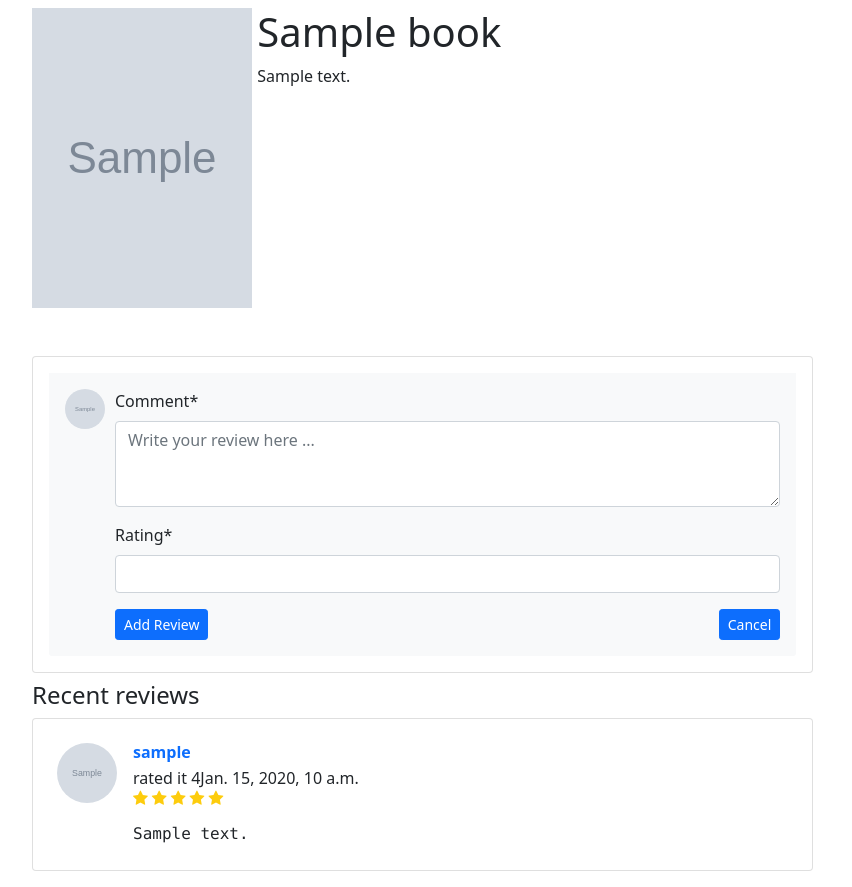
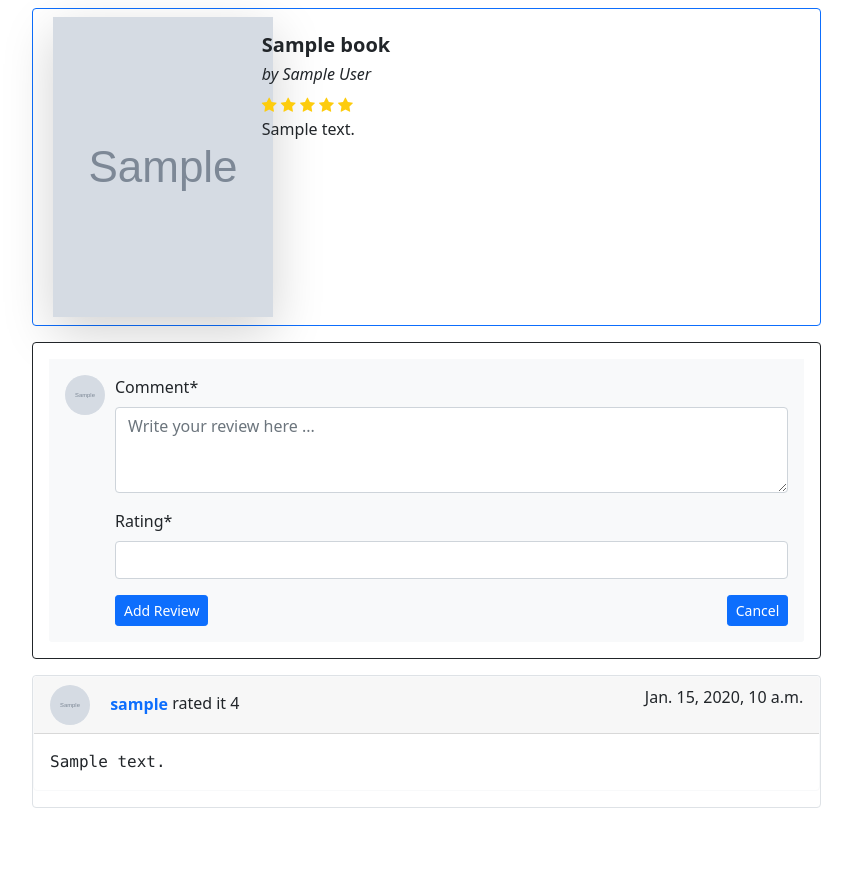
Before and after one commit to apayziev/goodreads, a Django app: template books/templates/books/book_detail.html in a window 1280 px wide. Shown: the part 74-961 px from the top of the page, without its empty margins (16-868 px from the left). After the commit the page ends 882 px from the top, so only its background shows below. Run offline with Django 4.2, Linux system fonts and the light colour scheme; the template is opened without the code that fills it: values that come from a table or form of the project are taken from there, others are empty; a user stored in the database is signed in; tables that the repository leaves empty hold one stand-in row (values such as "Sample post"); grey boxes marked "Sample" are stand-in pictures; some libraries are stand-ins or nearby versions.

Commit message:
book_detail page style enhanced

```diff
--- a/books/templates/books/book_detail.html
+++ b/books/templates/books/book_detail.html
@@ -1,13 +1,30 @@
 {% extends "base.html" %} {% load crispy_forms_tags %} {% block title %} {{book.title}} {% endblock title %} {%block content %}
-<div class="row mb-4">
-    <div class="col-2 mb-4">
-        <img src="{{book.cover_pic.url}}" alt="cover_pic" class="cover-pic">
-    </div>
-    <div class="col-6 ms-4">
-        <h1>{{book.title}}</h1>
-        <p>
-            {{book.description}}
-        </p>
+<div class="card mb-3 col-xl-8 border-primary">
+    <div class="row m-lg-2">
+        <div class="col-md-3">
+            <img src="{{book.cover_pic.url}}" alt="cover_pic" class="cover-pic shadow-lg" />
+        </div>
+        <div class="col-md-8">
+            <div class="card-body">
+                <h5 class="card-title fw-bold ">
+                    {{book.title}}
+                </h5>
+                <h6 class="fst-italic fw-light">
+                    by {{ book.authors.first }}
+                </h6>
+                <div class="rating" style="color: #FDCC0D ">
+                    <span class="fa fa-star "></span>
+                    <span class="fa fa-star "></span>
+                    <span class="fa fa-star "></span>
+                    <span class="fa fa-star "></span>
+                    <span class="fa fa-star "></span>
+                </div>
+
+                <p class="card-text">
+                    {{book.description}}
+                </p>
+            </div>
+        </div>
     </div>
 </div>
 
@@ -15,8 +32,8 @@
 
 
 <div class="row">
-    <div class="col-xl-8">
-        <div class="card">
+    <div class="">
+        <div class="card col-xl-8 border-dark">
             <div class="card-body">
                 <div class="card-footer py-3 border-0" style="background-color: #f8f9fa">
                     <div class="d-flex flex-start w-100">
@@ -39,7 +56,27 @@
 
 
 {% if book.bookreview_set.exists %}
-<div class="mt-2">
+<div class="card border mt-3 col-xl-8">
+    {% for review in book.bookreview_set.all %}
+    <div class="card  border-light mb-3">
+        <div class="card-header">
+            <img class="rounded-circle me-3" id="commenter-profile-pic" src="{{review.user.profile_pic.url}} " alt="avatar" />
+            <h6 class="fw-bold mb-1 text-primary d-inline">{{review.user.username}}</h6>
+            <span class="fw-light">rated it {{ review.rating }}</span>
+            <span class="fw-lighter float-end">{{ review.created_at }}</span>
+        </div>
+        <div class="card-body text-dark">
+            <p class="mb-0 font-monospace ">
+                {{ review.comment }}
+            </p>
+        </div>
+    </div>
+    {% endfor %}
+</div>
+{% endif %}
+
+
+<!-- <div class="mt-2">
     <h4 class="mb-2">Recent reviews</h4>
     {% for review in book.bookreview_set.all %}
     <div class="row">
@@ -70,5 +107,6 @@
             </div>
         </div>
         {% endfor %}
-    </div>
-    {% endif %} {% endblock %}
+    </div>-->
+
+{% endblock %}
--- a/books/templates/books/books_list.html
+++ b/books/templates/books/books_list.html
@@ -22,7 +22,8 @@
 <div class="row mt-3">
     <div class="col-2 mb-4">
         <a href="{% url 'books:book_detail' book.id %}" class="pe-auto">
-            <img src="{{ book.cover_pic.url }} " alt="cover_pic " class="cover-pic rounded"></a>
+            <img src="{{ book.cover_pic.url }} " alt="cover_pic " class="cover-pic shadow-lg p-3 mb-5 bg-body rounded">
+        </a>
     </div>
 
     <div class="col-6 ms-4">
```
